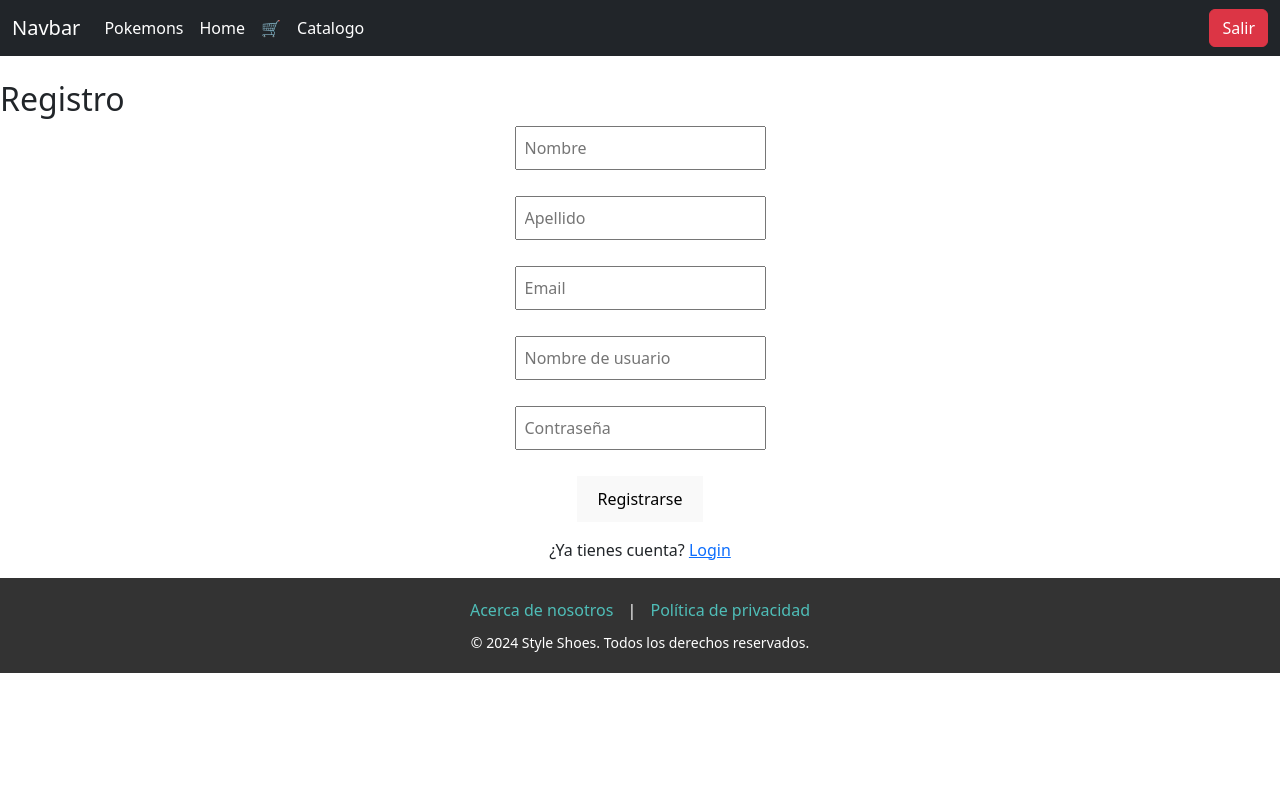
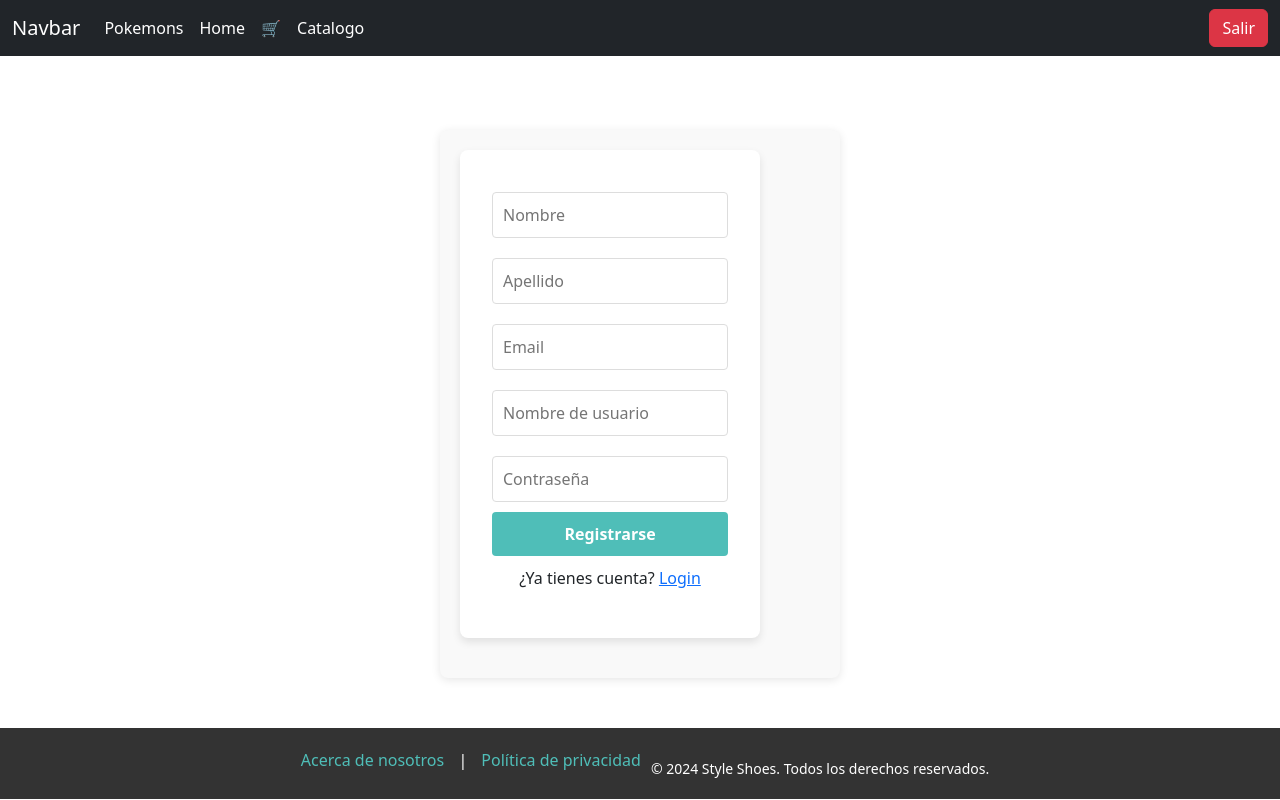
Before and after one commit to Agustin-Grande/TPO-API-FrontEnd, a React (Vite) app in the folder Api-Front/: page /registro in a window 1280 px wide. Built offline with nearby package versions, Linux system fonts and the light colour scheme.

Commit message:
Modificación Registro

```diff
--- a/Api-Front/src/context/AuthContext.jsx
+++ b/Api-Front/src/context/AuthContext.jsx
@@ -17,7 +17,7 @@ export function AuthProvider({ children }) {
       const response = await serviceLogin(nombreUsuario, contrasena);
       setUser(response);
       localStorage.setItem("user", JSON.stringify(response)); // Almacenar el usuario en localStorage
-      localStorage.setItem("token", response.id); // Almacenar el token
+      localStorage.setItem("token", user.id); // Almacenar el token
       localStorage.setItem("nombre", JSON.stringify(response.nombre));
       localStorage.setItem("apellido", response.apellido);
       localStorage.setItem("mail", response.mail);
--- a/Api-Front/src/pages/Login.jsx
+++ b/Api-Front/src/pages/Login.jsx
@@ -7,7 +7,8 @@ import { useAuth } from '../hooks/useAuth';
 const Login = () => {
   const [nombreUsuario, setNombreUsuario] = useState("");
   const [contrasena, setContrasena] = useState("");
-  const { login, error } = useAuth();
+  const { login } = useAuth();
+  const [errorL, setError] = useState(null);
   const navigate = useNavigate();
 
   const handleUserNameChange = (e) => {
@@ -20,13 +21,16 @@ const Login = () => {
 
   const handleSubmit = async (e) => {
     e.preventDefault();
+    if (!nombreUsuario || !contrasena) {
+      setError("Ambos campos son obligatorios");
+      return;
+    }
     await login(nombreUsuario, contrasena);
     navigate("/home");
   };
 
   return (
     <div className="login">
-      <h2>Login</h2>
       <form onSubmit={handleSubmit} className="formulario">
         <div>
           <input
@@ -49,7 +53,10 @@ const Login = () => {
         <button type="submit">Iniciar Sesión</button>
         <p>¿No tienes cuenta? <Link to="/registro">Registro</Link></p>
       </form>
-      {error && <p style={{ color: 'red' }}>{error}</p>}
+       {/* Contenedor de mensajes */}
+       <div className="mensajesL">
+        {errorL && <p style={{ color: 'red' }}>{errorL}</p>} {/* Mostrar error debajo del formulario */}
+        </div>
     </div>
   );
 };
--- a/Api-Front/src/pages/Registro.jsx
+++ b/Api-Front/src/pages/Registro.jsx
@@ -1,8 +1,8 @@
 import React, { useState } from 'react';
 import "../styles/Registro.css";
-import ErrorLogin from '../componentes/Autenticacion/ErrorLogin';
 import { handleRegister } from '../services/serviceRegistro';
-import { Link } from 'react-router-dom';
+import { Link, useNavigate } from 'react-router-dom';
+import { useAuth } from '../hooks/useAuth';
 
 const Registro = () => {
   const [newUser, setNewUser] = useState({
@@ -15,6 +15,8 @@ const Registro = () => {
   const [errorMessage, setErrorMessage] = useState(null);
   const [error, setError] = useState(false);
   const [success, setSuccess] = useState(false);
+  const navigate = useNavigate();
+  const { login } = useAuth();
 
   const handleInputChange = (e) => {
     setNewUser({
@@ -26,7 +28,7 @@ const Registro = () => {
   const handleSubmit = async (e) => {
     e.preventDefault();
 
-    // Validación de campos obligatorios
+
     if (!newUser.nombre || !newUser.apellido || !newUser.email || !newUser.nombreUsuario || !newUser.contrasena) {
       setError(true);
       setErrorMessage(null);
@@ -37,13 +39,16 @@ const Registro = () => {
     setError(false);
     try {
       const data = await handleRegister(newUser);
+      console.log(data.registro.data);
 
       if (data.success) {
         setSuccess(true);
         setErrorMessage(null);
+        await login(data.registro.data.nombreUsuario, data.registro.data.contrasena);
+        navigate("/home");
       } else {
         setSuccess(false);
-        setErrorMessage(data.message);
+        setErrorMessage(data.message || "Error en el registro. Intenta de nuevo.");
       }
     } catch (error) {
       setErrorMessage("Error al conectar con la base de datos");
@@ -54,7 +59,6 @@ const Registro = () => {
 
   return (
     <div className="registro">
-      <h2>Registro</h2>
       <form onSubmit={handleSubmit} className="formulario">
         <div>
           <input
@@ -104,9 +108,13 @@ const Registro = () => {
         <button type="submit">Registrarse</button>
         <p>¿Ya tienes cuenta? <Link to="/">Login</Link></p>
       </form>
-      {error && <p style={{ color: 'red' }}>Todos los campos son obligatorios</p>}
-      {success && <p style={{ color: 'green' }}>¡Registro exitoso!</p>}
-      {errorMessage && <ErrorLogin message={errorMessage} style={{ color: 'red' }} />}
+
+      {/* Contenedor de mensajes */}
+      <div className="mensajes">
+        {error && <p style={{ color: 'red' }}>Todos los campos son obligatorios</p>}
+        {success && <p style={{ color: 'green' }}>¡Registro exitoso!</p>}
+        {errorMessage && <p>{errorMessage}</p>}
+      </div>
     </div>
   );
 };
--- a/Api-Front/src/services/serviceRegistro.js
+++ b/Api-Front/src/services/serviceRegistro.js
@@ -26,15 +26,9 @@ export const handleRegister = async (newUser) => {
 
         const registro = await apiClient.post('users', newUser);
 
-        return { success: true};
+        return { success: true, registro};
     } catch (error) {
         console.error("Error en la conexión con el servidor:", error);
         return { success: false, message: 'Error de conexión con el servidor' };
     }
 };
-
-//if (registro.status === 201) {
-//    return { success: true, message: 'Registro exitoso' };
-//} else {
-//    return { success: false, message: 'Error al registrar el usuario' };
-//}
--- a/Api-Front/src/styles/Footer.css
+++ b/Api-Front/src/styles/Footer.css
@@ -1,9 +1,12 @@
+/* Ajustes del footer */
 .footer {
   background-color: #333;
   color: white;
   text-align: center;
   padding: 20px 0;
-    justify-content: flex-end;
+  /* Remover justify-content */
+  display: flex;
+  justify-content: center; /* Si es necesario para los elementos dentro del footer */
 }
 
 .footer-links a {
@@ -20,3 +23,37 @@
   margin: 10px 0 0;
   font-size: 14px;
 }
+
+/* Asegurarnos de que los mensajes estén correctamente alineados */
+.mensajes {
+margin-top: 20px;
+text-align: center;
+width: 100%; /* Asegura que el contenedor ocupe todo el ancho disponible */
+}
+
+.mensajes p {
+font-size: 14px;
+margin-top: 10px;
+}
+
+/* Error messages */
+.mensajes p[style*="color: red"] {
+color: #ff4d4f;
+font-size: 14px;
+padding: 5px;
+background-color: #ffe6e6;
+border: 1px solid #ff4d4f;
+border-radius: 5px;
+margin-bottom: 10px;
+}
+
+/* Success messages */
+.mensajes p[style*="color: green"] {
+color: #4caf50;
+font-size: 14px;
+padding: 5px;
+background-color: #e6ffe6;
+border: 1px solid #4caf50;
+border-radius: 5px;
+margin-bottom: 10px;
+}
--- a/Api-Front/src/styles/Login.css
+++ b/Api-Front/src/styles/Login.css
@@ -1,7 +1,47 @@
-.formulario{
+/* Asegúrate de que el contenedor de login ocupe toda la altura de la pantalla */
+.login {
     display: flex;
-    justify-content: center;
-    flex-direction: column;
-    align-items: center;
-    gap: 1rem;
-}
+    justify-content: center; /* Centrado horizontal */
+    align-items: center; /* Centrado vertical */
+    height: 100vh; /* Ocupa toda la altura de la ventana */
+    background-color: #f4f4f9; /* Color de fondo opcional */
+    flex-wrap: wrap;
+  }
+
+  /* Estilos para el formulario */
+  .formulario {
+    width: 300px;
+    padding: 2rem;
+    background-color: #fff;
+    box-shadow: 0 4px 8px rgba(0, 0, 0, 0.1); /* Sombra para destacar el formulario */
+    border-radius: 8px;
+    text-align: center;
+  }
+
+  /* Estilos para los inputs y el botón */
+  .formulario input {
+    width: 100%;
+    padding: 0.5rem;
+    margin: 0.5rem 0;
+    border: 1px solid #ccc;
+    border-radius: 4px;
+  }
+
+  .formulario button {
+    width: 100%;
+    padding: 0.5rem;
+    background-color: #007bff;
+    color: white;
+    border: none;
+    border-radius: 4px;
+    cursor: pointer;
+    font-weight: bold;
+  }
+
+  .formulario button:hover {
+    background-color: #0056b3;
+  }
+
+  .formulario p {
+    margin-top: 1rem;
+  }
--- a/Api-Front/src/styles/Registro.css
+++ b/Api-Front/src/styles/Registro.css
@@ -1,14 +1,88 @@
-.formulario {
-    max-width: 400px; /* Ancho máximo del formulario */
-    margin: 0 auto;    /* Centrado del formulario */
-  }
+/* Diseño del formulario */
+.registro {
+  max-width: 400px;
+  margin: 50px auto; /* Centra el formulario */
+  padding: 20px;
+  background-color: #f9f9f9;
+  border-radius: 8px;
+  box-shadow: 0 2px 10px rgba(0, 0, 0, 0.1);
+  text-align: center; /* Centra todo el contenido dentro del formulario */
+}
 
-  .formulario input[type="text"],
-  .formulario input[type="email"],
-  .formulario input[type="password"],
-  .formulario input[type="username"] {
-    width: 100%;
-    padding: 8px;
-    margin-bottom: 10px;
-    box-sizing: border-box;
-  }
+.formulario input {
+  width: 100%;
+  padding: 10px;
+  margin: 10px 0;
+  border-radius: 4px;
+  border: 1px solid #ddd;
+  font-size: 16px;
+}
+
+.formulario button {
+  padding: 10px 20px;
+  border: none;
+  background-color: #4FBEB8;
+  color: white;
+  border-radius: 4px;
+  cursor: pointer;
+  font-size: 16px;
+}
+
+.formulario button:hover {
+  background-color: #3a9f93;
+}
+
+.formulario p {
+  margin-top: 10px;
+}
+
+/* Mensajes de error y éxito */
+.mensajes {
+  width: 100%; /* Asegura que los mensajes ocupen todo el ancho del formulario */
+  margin-top: 20px;
+}
+
+.mensajes p {
+  font-size: 14px;
+  margin: 10px 0;
+  padding: 10px;
+  border-radius: 4px;
+}
+
+.mensajes p[style*="color: red"] {
+  color: #ff4d4f;
+  background-color: #ffe6e6;
+  border: 1px solid #ff4d4f;
+}
+
+.mensajes p[style*="color: green"] {
+  color: #4caf50;
+  background-color: #e6ffe6;
+  border: 1px solid #4caf50;
+}
+
+/* Estilo del footer */
+.footer {
+  background-color: #333;
+  color: white;
+  text-align: center;
+  padding: 20px 0;
+  position: relative; /* Evita que el footer desplace elementos */
+  bottom: 0;
+  width: 100%;
+}
+
+.footer-links a {
+  color: #4FBEB8;
+  margin: 0 10px;
+  text-decoration: none;
+}
+
+.footer-links a:hover {
+  text-decoration: underline;
+}
+
+.footer p {
+  margin: 10px 0 0;
+  font-size: 14px;
+}
```
Also changed, not shown: Api-Front/test/recursos/db.json (+77 -20 lines). Lines whose indentation alone changed are shown as unchanged.
